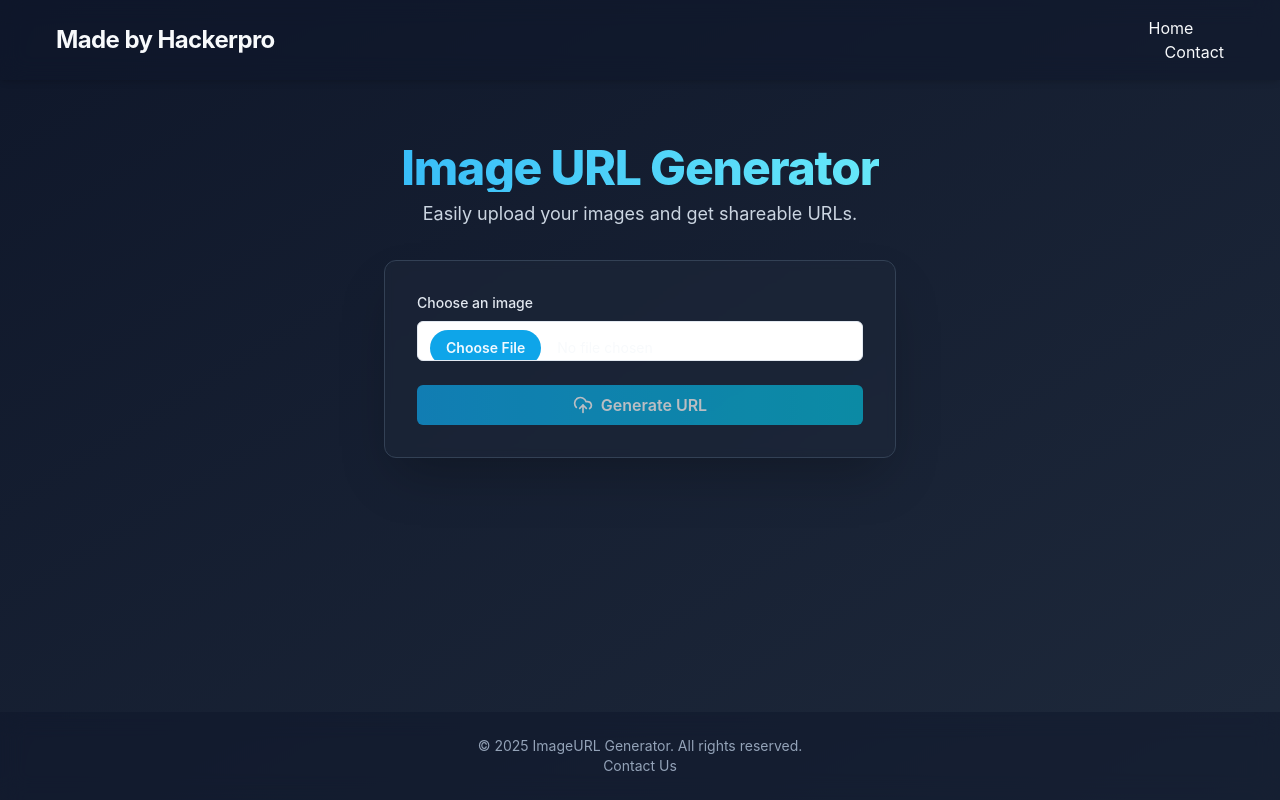
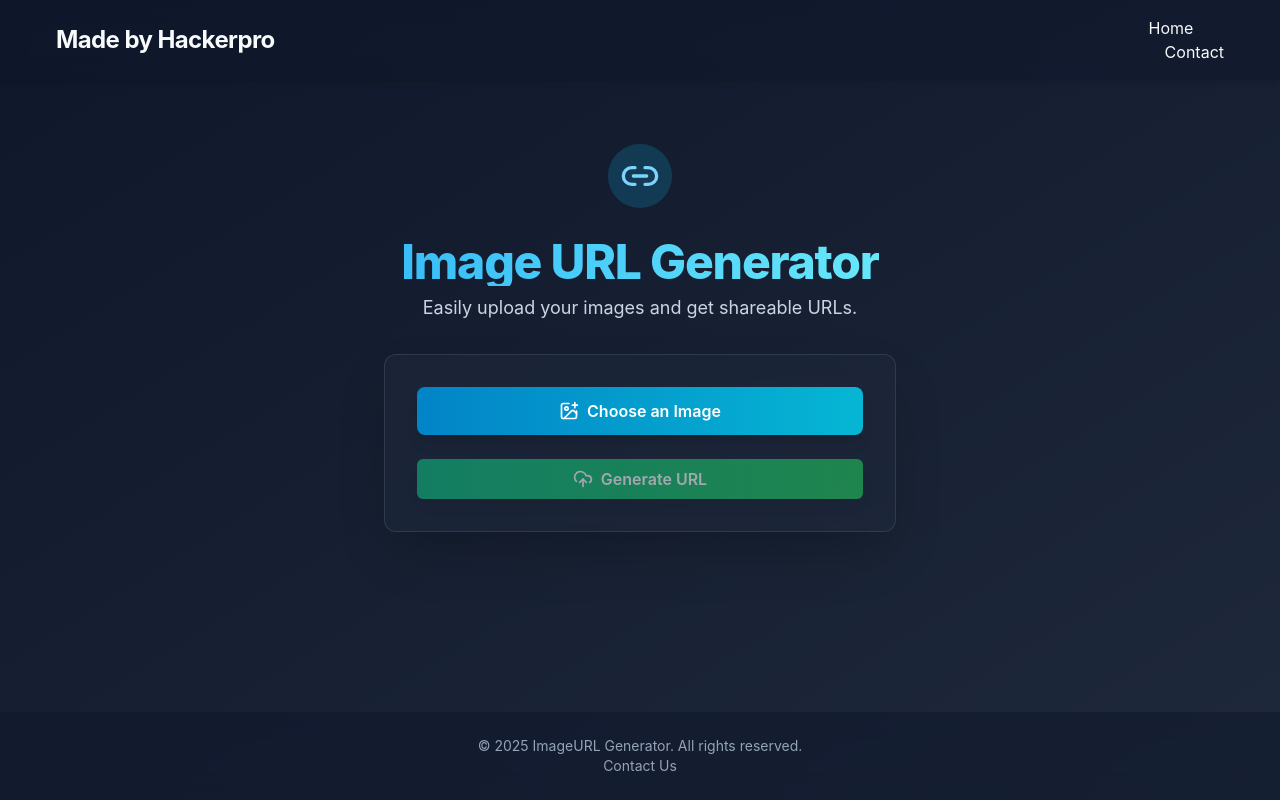
Before and after one commit to Kingjibes/IMG-URL-GENERATOR, a React (Vite) app: page / in a window 1280 px wide. Built offline with nearby package versions, Linux system fonts and the light colour scheme.

Commit message:
Update HomePage.jsx

```diff
--- a/src/pages/HomePage.jsx
+++ b/src/pages/HomePage.jsx
@@ -2,7 +2,7 @@ import React, { useState, useCallback } from 'react';
     import { Button } from '@/components/ui/button';
     import { Input } from '@/components/ui/input';
     import { useToast } from '@/components/ui/use-toast';
-    import { UploadCloud, Copy, Check } from 'lucide-react';
+    import { UploadCloud, Copy, Check, FileCheck2, ImagePlus, Link2 } from 'lucide-react';
     import { motion } from 'framer-motion';
     import { supabase } from '@/lib/supabaseClient';
 
@@ -22,6 +22,11 @@ import React, { useState, useCallback } from 'react';
             setSelectedFile(file);
             setImageUrl('');
             setCopied(false);
+            toast({
+              title: "File Ready",
+              description: `File "${file.name}" selected and ready for upload.`,
+              variant: "success",
+            });
           } else {
             toast({
               title: "Invalid File Type",
@@ -47,7 +52,8 @@ import React, { useState, useCallback } from 'react';
 
         try {
           const fileExt = selectedFile.name.split('.').pop();
-          const fileName = `${Math.random().toString(36).substring(2, 15)}_${Date.now()}.${fileExt}`;
+          const randomString = Math.random().toString(36).substring(2, 8); // 6 char random string
+          const fileName = `${randomString}_${Date.now()}.${fileExt}`;
           const filePath = `${fileName}`;
 
           const { error: uploadError } = await supabase.storage
@@ -58,18 +64,17 @@ import React, { useState, useCallback } from 'react';
             });
 
           if (uploadError) {
-            // Check if the error is specifically about the bucket not being found,
-            // which might indicate a policy issue despite the bucket existing.
             if (uploadError.message.includes('Bucket not found')) {
                  toast({
                     title: "Upload Failed: Bucket Issue",
-                    description: "The bucket 'imgurl' was found, but there might be a policy preventing uploads. Please check your Supabase Storage policies to ensure 'insert' operations are allowed for public/anon users.",
+                    description: "The bucket 'imgurl' was found, but policies might prevent uploads. Check Supabase Storage policies.",
                     variant: "destructive",
                     duration: 9000,
                   });
             } else {
                 throw uploadError;
             }
+            setIsLoading(false);
             return;
           }
 
@@ -82,32 +87,32 @@ import React, { useState, useCallback } from 'react';
           }
 
           let displayUrl = publicUrlData.publicUrl;
-          // The requirement to always have a .jpeg extension even if the uploaded file is different
-          // (e.g. png) is best handled by a server-side image conversion process.
-          // Supabase Storage URLs will reflect the actual stored file type.
-          // For this client-side implementation, we will keep the actual Supabase URL.
-          // If you need a specific .jpeg extension for all URLs regardless of input type,
-          // you would typically implement a Supabase Edge Function to handle image conversion
-          // and then return the URL to that converted .jpeg image.
-          // For now, we remove the forced .jpeg extension to reflect the true URL.
-          // if (!displayUrl.toLowerCase().endsWith('.jpeg')) {
-          //    const urlParts = displayUrl.split('.');
-          //    urlParts.pop();
-          //    displayUrl = urlParts.join('.') + '.jpeg';
-          // }
+          setImageUrl(displayUrl);
 
+          navigator.clipboard.writeText(displayUrl)
+            .then(() => {
+              setCopied(true);
+              toast({
+                title: "Image Live & Copied!",
+                description: "URL generated and copied to clipboard.",
+                variant: "success"
+              });
+              setTimeout(() => setCopied(false), 3000);
+            })
+            .catch(() => {
+              toast({
+                title: "Image Live!",
+                description: "URL generated. Manual copy failed.",
+                variant: "success"
+              });
+            });
 
-          setImageUrl(displayUrl);
-          toast({
-            title: "Upload Successful!",
-            description: "Your image URL has been generated.",
-          });
 
         } catch (error) {
           console.error("Upload error:", error);
           toast({
             title: "Upload Failed",
-            description: error.message || "There was an error uploading your image. Please ensure the bucket 'imgurl' exists and has correct public access policies in Supabase.",
+            description: error.message || "Error uploading image. Check 'imgurl' bucket policies.",
             variant: "destructive",
             duration: 9000,
           });
@@ -121,7 +126,11 @@ import React, { useState, useCallback } from 'react';
           navigator.clipboard.writeText(imageUrl)
             .then(() => {
               setCopied(true);
-              toast({ title: "Copied!", description: "URL copied to clipboard." });
+              toast({
+                title: "URL Copied!",
+                description: "Link copied to your clipboard.",
+                variant: "copied"
+              });
               setTimeout(() => setCopied(false), 2000);
             })
             .catch(() => {
@@ -129,7 +138,6 @@ import React, { useState, useCallback } from 'react';
             });
         }
       };
-
 
       return (
         <motion.div
@@ -139,6 +147,14 @@ import React, { useState, useCallback } from 'react';
           className="flex flex-col items-center justify-center space-y-8 p-4 md:p-8"
         >
           <div className="text-center space-y-2">
+            <motion.div
+              initial={{ opacity: 0, y: -20}}
+              animate={{ opacity: 1, y: 0}}
+              transition={{duration: 0.6, delay: 0.1}}
+              className="inline-block p-3 bg-gradient-to-tr from-sky-500/20 to-cyan-500/20 rounded-full mb-4"
+            >
+              <Link2 className="h-10 w-10 text-sky-300" />
+            </motion.div>
             <motion.h1
               className="text-4xl md:text-5xl font-extrabold tracking-tight bg-clip-text text-transparent bg-gradient-to-r from-sky-400 to-cyan-300"
               initial={{ opacity: 0, scale: 0.8 }}
@@ -153,29 +169,42 @@ import React, { useState, useCallback } from 'react';
           </div>
 
           <motion.div
-            className="w-full max-w-lg p-6 md:p-8 bg-slate-800/50 backdrop-blur-sm rounded-xl shadow-2xl border border-slate-700 space-y-6"
+            className="w-full max-w-lg p-6 md:p-8 bg-slate-800/60 backdrop-blur-md rounded-xl shadow-2xl border border-slate-700/80 space-y-6"
             initial={{ opacity: 0, y: 20 }}
             animate={{ opacity: 1, y: 0 }}
             transition={{ duration: 0.5, delay: 0.3 }}
           >
-            <div className="space-y-2">
-              <label htmlFor="file-upload" className="block text-sm font-medium text-slate-200">
-                Choose an image
+            <div className="space-y-3">
+              <label
+                htmlFor="file-upload"
+                className="flex items-center justify-center w-full px-4 py-3 bg-gradient-to-r from-sky-600 to-cyan-500 hover:from-sky-500 hover:to-cyan-400 text-white font-semibold rounded-lg cursor-pointer transition-all duration-300 ease-in-out transform hover:scale-105 shadow-lg hover:shadow-sky-500/30 focus-within:ring-2 focus-within:ring-offset-2 focus-within:ring-offset-slate-800 focus-within:ring-sky-400"
+              >
+                <ImagePlus className="mr-2 h-5 w-5" />
+                Choose an Image
               </label>
               <Input
                 id="file-upload"
                 type="file"
                 accept="image/*"
                 onChange={handleFileChange}
-                className="file:mr-4 file:py-2 file:px-4 file:rounded-full file:border-0 file:text-sm file:font-semibold file:bg-sky-500 file:text-sky-50 hover:file:bg-sky-600 transition-colors cursor-pointer focus-visible:ring-sky-500"
+                className="hidden"
               />
-              {selectedFile && <p className="text-sm text-slate-400 mt-1">Selected: {selectedFile.name}</p>}
+              {selectedFile && !isLoading && !imageUrl && (
+                <motion.div
+                  initial={{ opacity: 0, y: -10 }}
+                  animate={{ opacity: 1, y: 0 }}
+                  className="flex items-center text-sm text-green-300 bg-green-500/20 p-3 rounded-md border border-green-500/50"
+                >
+                  <FileCheck2 className="h-5 w-5 mr-2 text-green-400" />
+                  <span>File "{selectedFile.name}" ready for upload.</span>
+                </motion.div>
+              )}
             </div>
 
             <Button
               onClick={handleUpload}
               disabled={isLoading || !selectedFile}
-              className="w-full bg-gradient-to-r from-sky-500 to-cyan-500 hover:from-sky-600 hover:to-cyan-600 text-white font-semibold py-3 text-base disabled:opacity-70 disabled:cursor-not-allowed transition-all duration-300 ease-in-out transform hover:scale-105"
+              className="w-full bg-gradient-to-r from-emerald-500 to-green-500 hover:from-emerald-600 hover:to-green-600 text-white font-semibold py-3 text-base disabled:opacity-60 disabled:cursor-not-allowed transition-all duration-300 ease-in-out transform hover:scale-105 shadow-lg hover:shadow-emerald-500/30"
             >
               {isLoading ? (
                 <>
@@ -201,35 +230,27 @@ import React, { useState, useCallback } from 'react';
                 initial={{ opacity: 0, height: 0 }}
                 animate={{ opacity: 1, height: 'auto' }}
                 transition={{ duration: 0.3 }}
-                className="mt-6 space-y-3 p-4 bg-slate-700/50 rounded-lg border border-slate-600"
+                className="mt-6 space-y-3 p-4 bg-slate-700/70 rounded-lg border border-slate-600/80 shadow-inner"
               >
-                <p className="text-sm font-medium text-slate-200">Generated URL:</p>
+                <p className="text-sm font-medium text-slate-100">Your Image URL is Ready:</p>
                 <div className="flex items-center space-x-2">
                   <Input
                     type="text"
                     value={imageUrl}
                     readOnly
-                    className="flex-grow bg-slate-800 border-slate-600 text-slate-50 focus:ring-sky-500"
+                    className="flex-grow bg-slate-800 border-slate-600 text-slate-200 focus:ring-sky-500 selection:bg-sky-500 selection:text-white"
                   />
                   <Button
                     variant="outline"
                     size="icon"
                     onClick={handleCopyToClipboard}
-                    className="border-slate-600 hover:bg-slate-600 text-slate-300 hover:text-sky-300"
+                    className="border-slate-500 bg-slate-600/50 hover:bg-slate-500/70 text-slate-300 hover:text-sky-300 transition-colors"
+                    aria-label="Copy URL to clipboard"
                   >
                     {copied ? <Check className="h-5 w-5 text-green-400" /> : <Copy className="h-5 w-5" />}
                   </Button>
                 </div>
               </motion.div>
-            )}
-
-            {selectedFile && !imageUrl && !isLoading && (
-               <div className="mt-4 p-4 border border-dashed border-slate-600 rounded-lg">
-                 <img
-                   alt={selectedFile.name || "Uploaded image preview"}
-                   className="max-w-full max-h-60 mx-auto rounded-md shadow-md"
-                  src="https://images.unsplash.com/photo-1697256200022-f61abccad430" />
-               </div>
             )}
           </motion.div>
         </motion.div>
```
